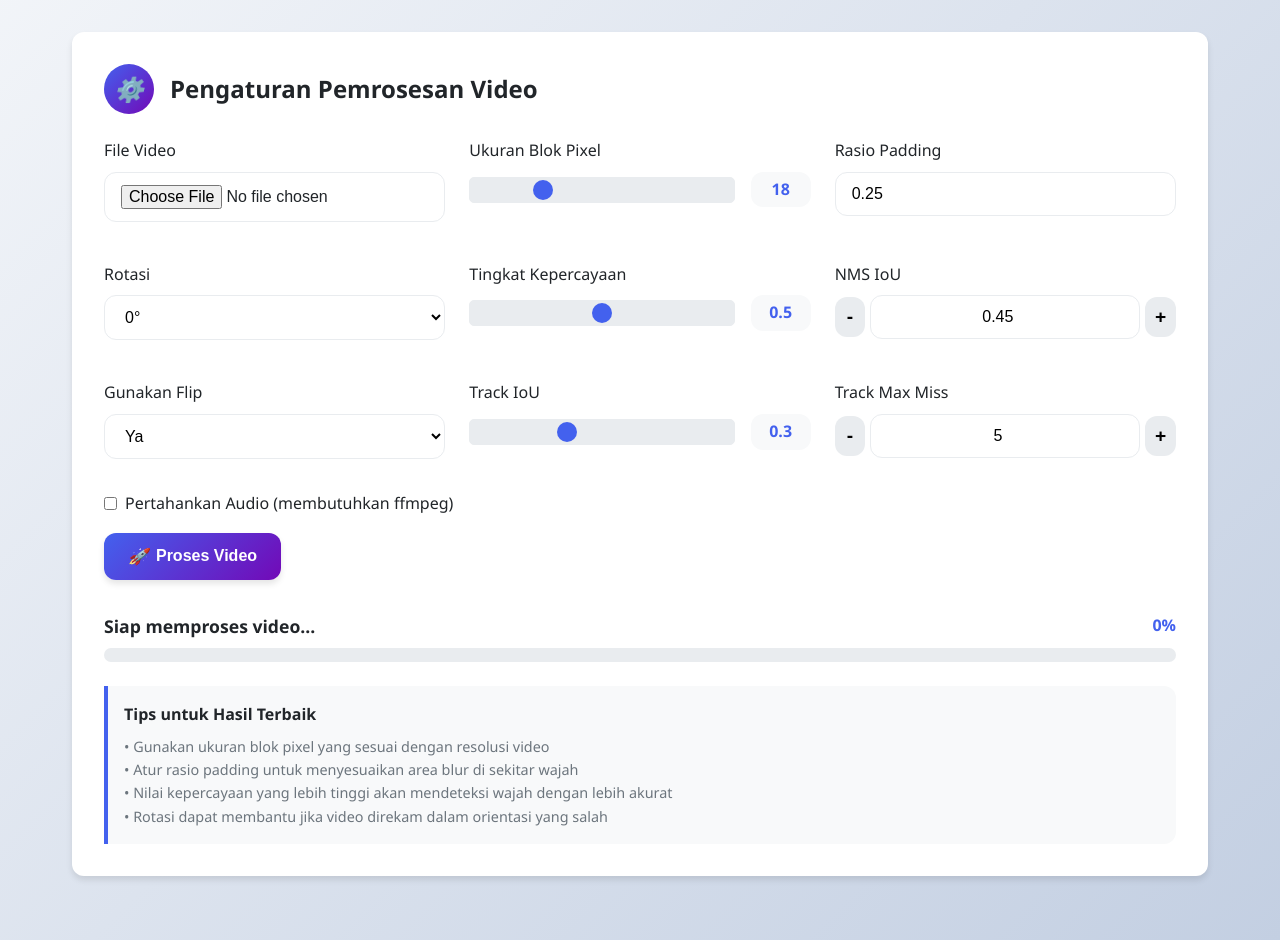
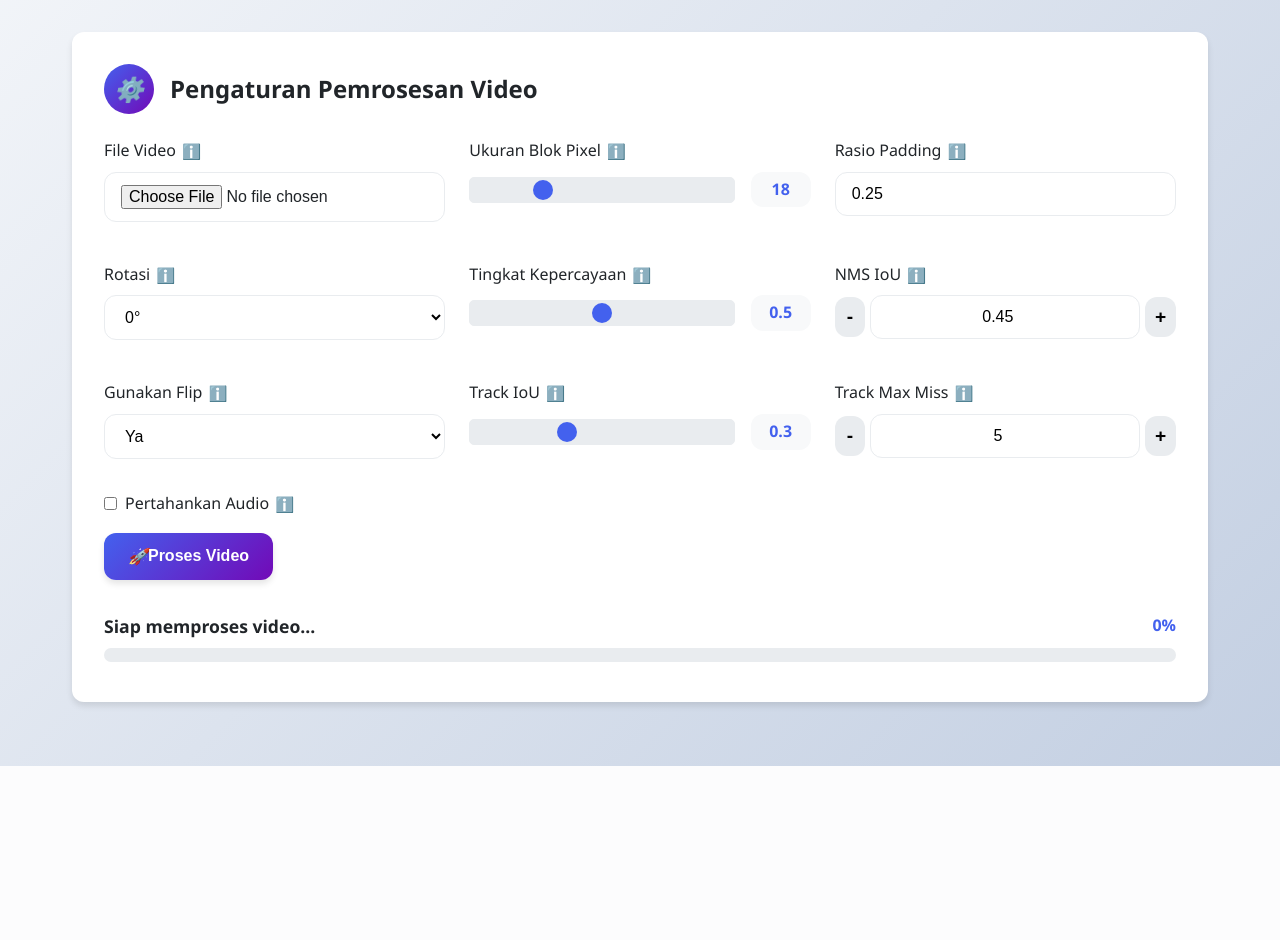
Before and after one commit to Magenta-coder/face-censor, a FastAPI app: page / in a window 1280 px wide. Shown: the part 160-1100 px from the top of the page. After the commit the page ends 926 px from the top, so only its background shows below. Run offline with FastAPI, Linux system fonts and the light colour scheme.

Commit message:
Menambahkan Penjelasan Param Input

```diff
--- a/templates/index.html
+++ b/templates/index.html
@@ -108,10 +108,46 @@
     }
 
     label {
-      display: block;
+      display: flex;
+      align-items: center;
       margin-bottom: 0.5rem;
       font-weight: 500;
       color: var(--dark);
+      gap: 6px;
+    }
+
+    /* Tooltip Styling */
+    .tooltip {
+      display: inline-block;
+      position: relative;
+      cursor: pointer;
+      font-size: 0.95rem;
+      color: var(--primary);
+      font-weight: bold;
+    }
+
+    .tooltip:hover::after {
+      content: attr(data-tip);
+      position: absolute;
+      top: 120%;
+      left: 0;
+      width: max-content;
+      max-width: 260px;
+      background: white;
+      color: var(--dark);
+      padding: 10px 14px;
+      border-radius: var(--border-radius);
+      box-shadow: var(--shadow);
+      font-size: 0.85rem;
+      line-height: 1.4;
+      z-index: 999;
+      border-left: 4px solid var(--primary);
+      animation: fadeIn 0.2s ease-in-out;
+    }
+
+    @keyframes fadeIn {
+      from { opacity: 0; transform: translateY(-4px); }
+      to { opacity: 1; transform: translateY(0); }
     }
 
     input, select {
@@ -130,7 +166,6 @@
       box-shadow: 0 0 0 3px rgba(67, 97, 238, 0.2);
     }
 
-    /* Styling untuk slider */
     .slider-container {
       display: flex;
       align-items: center;
@@ -171,7 +206,6 @@
       border-radius: var(--border-radius);
     }
 
-    /* Styling untuk dropdown dengan nilai preset */
     .dropdown-container {
       position: relative;
     }
@@ -205,7 +239,6 @@
       background: var(--light);
     }
 
-    /* Styling untuk input number dengan tombol */
     .number-input-container {
       display: flex;
       align-items: center;
@@ -274,22 +307,6 @@
       background: linear-gradient(135deg, var(--primary-dark), var(--secondary));
     }
 
-    .btn:active {
-      transform: translateY(0);
-    }
-
-    .btn:disabled {
-      background: var(--light-gray);
-      color: var(--gray);
-      cursor: not-allowed;
-      transform: none;
-      box-shadow: none;
-    }
-
-    .btn i {
-      margin-right: 0.5rem;
-    }
-
     .progress-section {
       margin-top: 2rem;
     }
@@ -333,25 +350,6 @@
       font-size: 0.9rem;
     }
 
-    .info-box {
-      background-color: var(--light);
-      border-left: 4px solid var(--primary);
-      padding: 1rem;
-      border-radius: 0 var(--border-radius) var(--border-radius) 0;
-      margin-top: 1.5rem;
-    }
-
-    .info-title {
-      font-weight: 600;
-      margin-bottom: 0.5rem;
-      color: var(--dark);
-    }
-
-    .info-text {
-      color: var(--gray);
-      font-size: 0.9rem;
-    }
-
     @media (max-width: 768px) {
       .container {
         padding: 1rem;
@@ -371,16 +369,12 @@
 
       .slider-container {
         flex-direction: column;
-        align-items: stretch;
         gap: 0.5rem;
-      }
-
-      .slider-value {
-        align-self: center;
       }
     }
   </style>
 </head>
+
 <body>
   <div class="container">
     <header>
@@ -390,21 +384,26 @@
 
     <div class="card">
       <div class="card-header">
-        <div class="card-icon">
-          <i>⚙️</i>
-        </div>
+        <div class="card-icon"><i>⚙️</i></div>
         <h2 class="card-title">Pengaturan Pemrosesan Video</h2>
       </div>
 
       <form id="frm">
         <div class="form-grid">
+
           <div class="form-group">
-            <label for="file">File Video</label>
+            <label for="file">
+              File Video
+              <span class="tooltip" data-tip="Video yang akan diproses untuk disensor wajahnya.">ℹ️</span>
+            </label>
             <input type="file" id="file" accept="video/*" required />
           </div>
 
           <div class="form-group">
-            <label for="block_size">Ukuran Blok Pixel</label>
+            <label for="block_size">
+              Ukuran Blok Pixel
+              <span class="tooltip" data-tip="Semakin besar nilainya, sensor wajah jadi semakin kasar dan aman.">ℹ️</span>
+            </label>
             <div class="slider-container">
               <input type="range" id="block_size_slider" min="6" max="60" value="18" step="1">
               <span id="block_size_value" class="slider-value">18</span>
@@ -413,7 +412,10 @@
           </div>
 
           <div class="form-group">
-            <label for="pad_ratio">Rasio Padding</label>
+            <label for="pad_ratio">
+              Rasio Padding
+              <span class="tooltip" data-tip="Tambahan area blur di sekitar wajah. Berguna jika wajah banyak bergerak.">ℹ️</span>
+            </label>
             <div class="dropdown-container">
               <input type="text" id="pad_ratio_display" value="0.25" readonly>
               <div class="dropdown-options" id="pad_ratio_options">
@@ -428,7 +430,10 @@
           </div>
 
           <div class="form-group">
-            <label for="rotate">Rotasi</label>
+            <label for="rotate">
+              Rotasi
+              <span class="tooltip" data-tip="Memutar video untuk memperbaiki orientasi yang salah atau terbalik.">ℹ️</span>
+            </label>
             <select id="rotate">
               <option value="0">0°</option>
               <option value="90">90°</option>
@@ -438,7 +443,10 @@
           </div>
 
           <div class="form-group">
-            <label for="conf">Tingkat Kepercayaan</label>
+            <label for="conf">
+              Tingkat Kepercayaan
+              <span class="tooltip" data-tip="Menentukan seberapa yakin sistem harus mendeteksi wajah sebelum disensor.">ℹ️</span>
+            </label>
             <div class="slider-container">
               <input type="range" id="conf_slider" min="0.1" max="0.9" value="0.5" step="0.05">
               <span id="conf_value" class="slider-value">0.5</span>
@@ -447,7 +455,10 @@
           </div>
 
           <div class="form-group">
-            <label for="nms_iou">NMS IoU</label>
+            <label for="nms_iou">
+              NMS IoU
+              <span class="tooltip" data-tip="Menyatukan deteksi ganda agar hanya satu kotak wajah yang digunakan.">ℹ️</span>
+            </label>
             <div class="number-input-container">
               <button type="button" class="number-btn" id="nms_iou_decrease">-</button>
               <input type="number" id="nms_iou" value="0.45" step="0.05" min="0.3" max="0.7" readonly>
@@ -456,7 +467,10 @@
           </div>
 
           <div class="form-group">
-            <label for="use_flip">Gunakan Flip</label>
+            <label for="use_flip">
+              Gunakan Flip
+              <span class="tooltip" data-tip="Menambah pemeriksaan wajah dalam keadaan mirror untuk meningkatkan akurasi.">ℹ️</span>
+            </label>
             <select id="use_flip">
               <option value="true" selected>Ya</option>
               <option value="false">Tidak</option>
@@ -464,7 +478,10 @@
           </div>
 
           <div class="form-group">
-            <label for="track_iou">Track IoU</label>
+            <label for="track_iou">
+              Track IoU
+              <span class="tooltip" data-tip="Mengatur kemampuan sistem mengikuti wajah yang sama antar frame.">ℹ️</span>
+            </label>
             <div class="slider-container">
               <input type="range" id="track_iou_slider" min="0.1" max="0.7" value="0.3" step="0.05">
               <span id="track_iou_value" class="slider-value">0.3</span>
@@ -473,52 +490,44 @@
           </div>
 
           <div class="form-group">
-            <label for="track_max_miss">Track Max Miss</label>
+            <label for="track_max_miss">
+              Track Max Miss
+              <span class="tooltip" data-tip="Berapa banyak frame di mana wajah boleh hilang tetapi tetap dianggap sama.">ℹ️</span>
+            </label>
             <div class="number-input-container">
               <button type="button" class="number-btn" id="track_max_miss_decrease">-</button>
               <input type="number" id="track_max_miss" value="5" min="0" max="20" readonly>
               <button type="button" class="number-btn" id="track_max_miss_increase">+</button>
             </div>
           </div>
+
         </div>
 
         <div class="checkbox-group">
           <input type="checkbox" id="keep_audio" />
-          <label for="keep_audio">Pertahankan Audio (membutuhkan ffmpeg)</label>
+          <label for="keep_audio">
+            Pertahankan Audio
+            <span class="tooltip" data-tip="Menjaga suara asli video tetap ada. Butuh ffmpeg terinstall.">ℹ️</span>
+          </label>
         </div>
 
-        <button type="submit" class="btn">
-          <i>🚀</i> Proses Video
-        </button>
+        <button type="submit" class="btn"><i>🚀</i> Proses Video</button>
 
         <div class="progress-section">
           <div class="status-container">
             <div id="status">Siap memproses video...</div>
             <div class="progress-percent" id="percent">0%</div>
           </div>
-          <div class="progress-bar">
-            <div id="bar" class="progress-fill"></div>
-          </div>
+          <div class="progress-bar"><div id="bar" class="progress-fill"></div></div>
           <div id="hint" class="muted"></div>
         </div>
       </form>
-
-      <div class="info-box">
-        <div class="info-title">Tips untuk Hasil Terbaik</div>
-        <div class="info-text">
-          • Gunakan ukuran blok pixel yang sesuai dengan resolusi video<br>
-          • Atur rasio padding untuk menyesuaikan area blur di sekitar wajah<br>
-          • Nilai kepercayaan yang lebih tinggi akan mendeteksi wajah dengan lebih akurat<br>
-          • Rotasi dapat membantu jika video direkam dalam orientasi yang salah
-        </div>
-      </div>
     </div>
   </div>
 
   <script>
-    // Inisialisasi slider dan komponen interaktif
+    // Slider & dynamic components
     document.addEventListener('DOMContentLoaded', function() {
-      // Slider untuk block_size
       const blockSizeSlider = document.getElementById('block_size_slider');
       const blockSizeValue = document.getElementById('block_size_value');
       const blockSizeInput = document.getElementById('block_size');
@@ -528,7 +537,6 @@
         blockSizeInput.value = this.value;
       });
 
-      // Slider untuk conf
       const confSlider = document.getElementById('conf_slider');
       const confValue = document.getElementById('conf_value');
       const confInput = document.getElementById('conf');
@@ -538,7 +546,6 @@
         confInput.value = this.value;
       });
 
-      // Slider untuk track_iou
       const trackIouSlider = document.getElementById('track_iou_slider');
       const trackIouValue = document.getElementById('track_iou_value');
       const trackIouInput = document.getElementById('track_iou');
@@ -548,7 +555,7 @@
         trackIouInput.value = this.value;
       });
 
-      // Dropdown untuk pad_ratio
+      // Dropdown pad ratio
       const padRatioDisplay = document.getElementById('pad_ratio_display');
       const padRatioOptions = document.getElementById('pad_ratio_options');
       const padRatioInput = document.getElementById('pad_ratio');
@@ -566,57 +573,46 @@
         });
       });
 
-      // Tutup dropdown ketika klik di luar
       document.addEventListener('click', function(e) {
         if (!e.target.closest('.dropdown-container')) {
           padRatioOptions.classList.remove('show');
         }
       });
 
-      // Tombol untuk nms_iou
+      // NMS IoU increment/decrement
       const nmsIouInput = document.getElementById('nms_iou');
       const nmsIouDecrease = document.getElementById('nms_iou_decrease');
       const nmsIouIncrease = document.getElementById('nms_iou_increase');
 
       nmsIouDecrease.addEventListener('click', function() {
         let value = parseFloat(nmsIouInput.value);
-        if (value > 0.3) {
-          value -= 0.05;
-          nmsIouInput.value = value.toFixed(2);
-        }
+        if (value > 0.3) value = (value - 0.05);
+        nmsIouInput.value = value.toFixed(2);
       });
 
       nmsIouIncrease.addEventListener('click', function() {
         let value = parseFloat(nmsIouInput.value);
-        if (value < 0.7) {
-          value += 0.05;
-          nmsIouInput.value = value.toFixed(2);
-        }
+        if (value < 0.7) value = (value + 0.05);
+        nmsIouInput.value = value.toFixed(2);
       });
 
-      // Tombol untuk track_max_miss
+      // track max miss
       const trackMaxMissInput = document.getElementById('track_max_miss');
       const trackMaxMissDecrease = document.getElementById('track_max_miss_decrease');
       const trackMaxMissIncrease = document.getElementById('track_max_miss_increase');
 
       trackMaxMissDecrease.addEventListener('click', function() {
         let value = parseInt(trackMaxMissInput.value);
-        if (value > 0) {
-          value -= 1;
-          trackMaxMissInput.value = value;
-        }
+        if (value > 0) trackMaxMissInput.value = value - 1;
       });
 
       trackMaxMissIncrease.addEventListener('click', function() {
         let value = parseInt(trackMaxMissInput.value);
-        if (value < 20) {
-          value += 1;
-          trackMaxMissInput.value = value;
-        }
+        if (value < 20) trackMaxMissInput.value = value + 1;
       });
     });
 
-    // Kode untuk pemrosesan video (tetap sama)
+    // Video processing logic
     const frm = document.getElementById('frm');
     const statusEl = document.getElementById('status');
     const percentEl = document.getElementById('percent');
@@ -637,7 +633,7 @@
         const j = await res.json();
         if (!j.ok) throw new Error(j.error || 'progress error');
         setProgress(j.percent, `Memproses... ${j.percent}%`);
-        hint.textContent = j.total ? `Frame: ${j.current}/${j.total}` : `Frame terproses: ${j.current} (estimasi)`;
+        hint.textContent = j.total ? `Frame: ${j.current}/${j.total}` : `Frame terproses: ${j.current}`;
         if (j.status === 'done') {
           clearInterval(pollTimer); pollTimer = null;
           statusEl.textContent = 'Selesai. Mengunduh hasil...';
```
